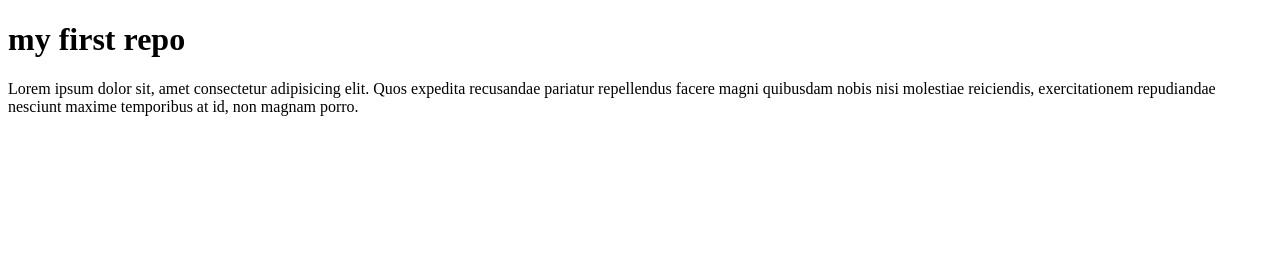
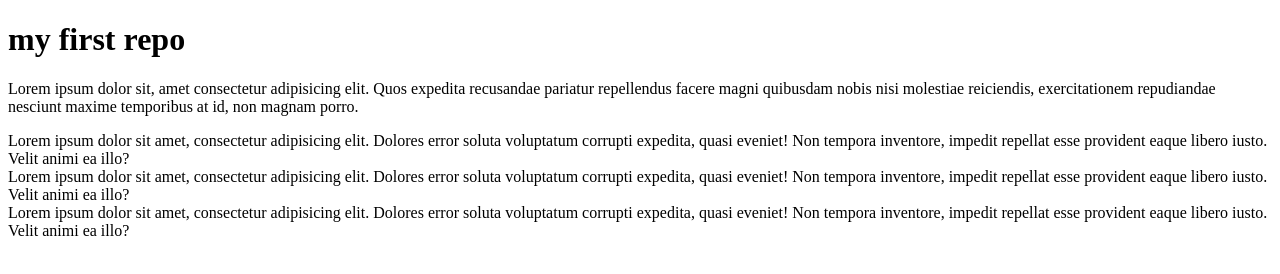
Before and after one commit to Khalid-Anwar-Antur/wev, a plain HTML site: page webdev/index.html in a window 1280 px wide. Drawn offline with Linux system fonts and the light colour scheme.

Commit message:
div added

```diff
--- a/webdev/index.html
+++ b/webdev/index.html
@@ -10,5 +10,14 @@
 
     </h1>
     <p>Lorem ipsum dolor sit, amet consectetur adipisicing elit. Quos expedita recusandae pariatur repellendus facere magni quibusdam nobis nisi molestiae reiciendis, exercitationem repudiandae nesciunt maxime temporibus at id, non magnam porro.</p>
+    <div>
+        Lorem ipsum dolor sit amet, consectetur adipisicing elit. Dolores error soluta voluptatum corrupti expedita, quasi eveniet! Non tempora inventore, impedit repellat esse provident eaque libero iusto. Velit animi ea illo?
+    </div>
+    <div>
+        Lorem ipsum dolor sit amet, consectetur adipisicing elit. Dolores error soluta voluptatum corrupti expedita, quasi eveniet! Non tempora inventore, impedit repellat esse provident eaque libero iusto. Velit animi ea illo?
+    </div>
+    <div>
+        Lorem ipsum dolor sit amet, consectetur adipisicing elit. Dolores error soluta voluptatum corrupti expedita, quasi eveniet! Non tempora inventore, impedit repellat esse provident eaque libero iusto. Velit animi ea illo?
+    </div>
 </body>
 </html>
```
